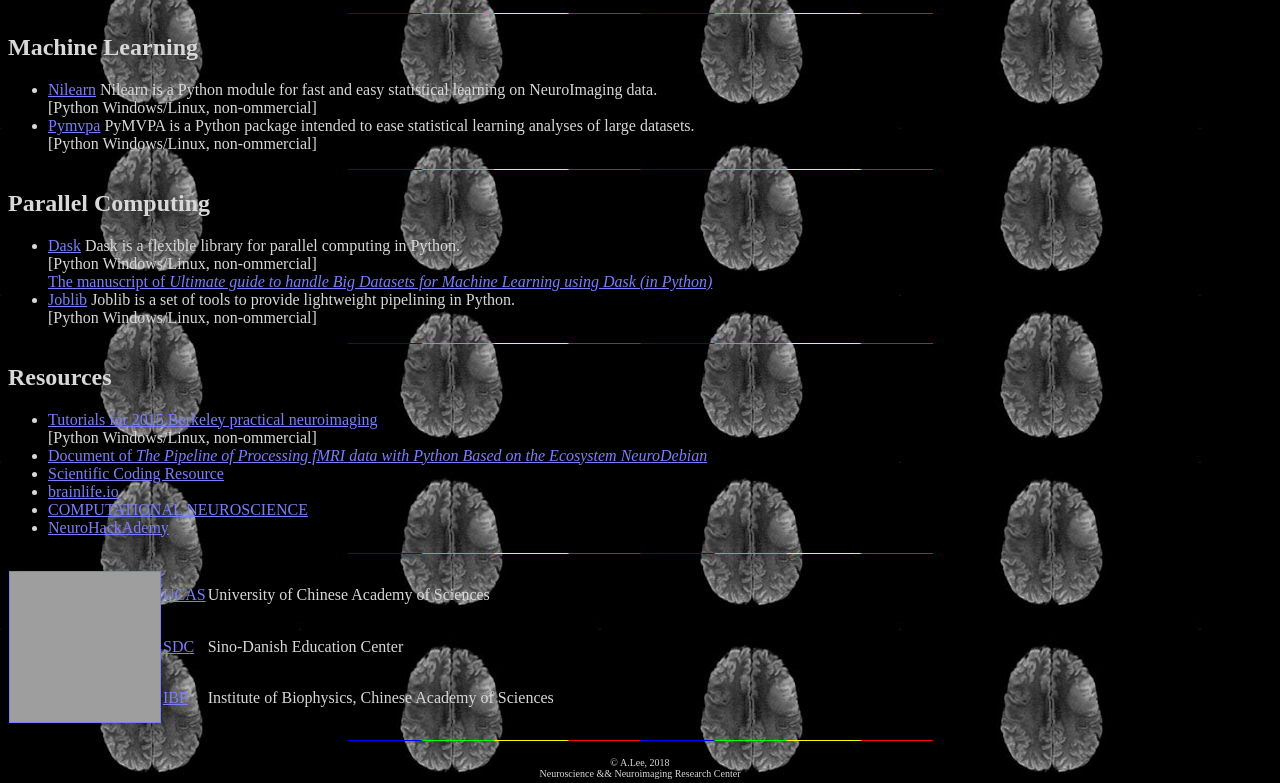
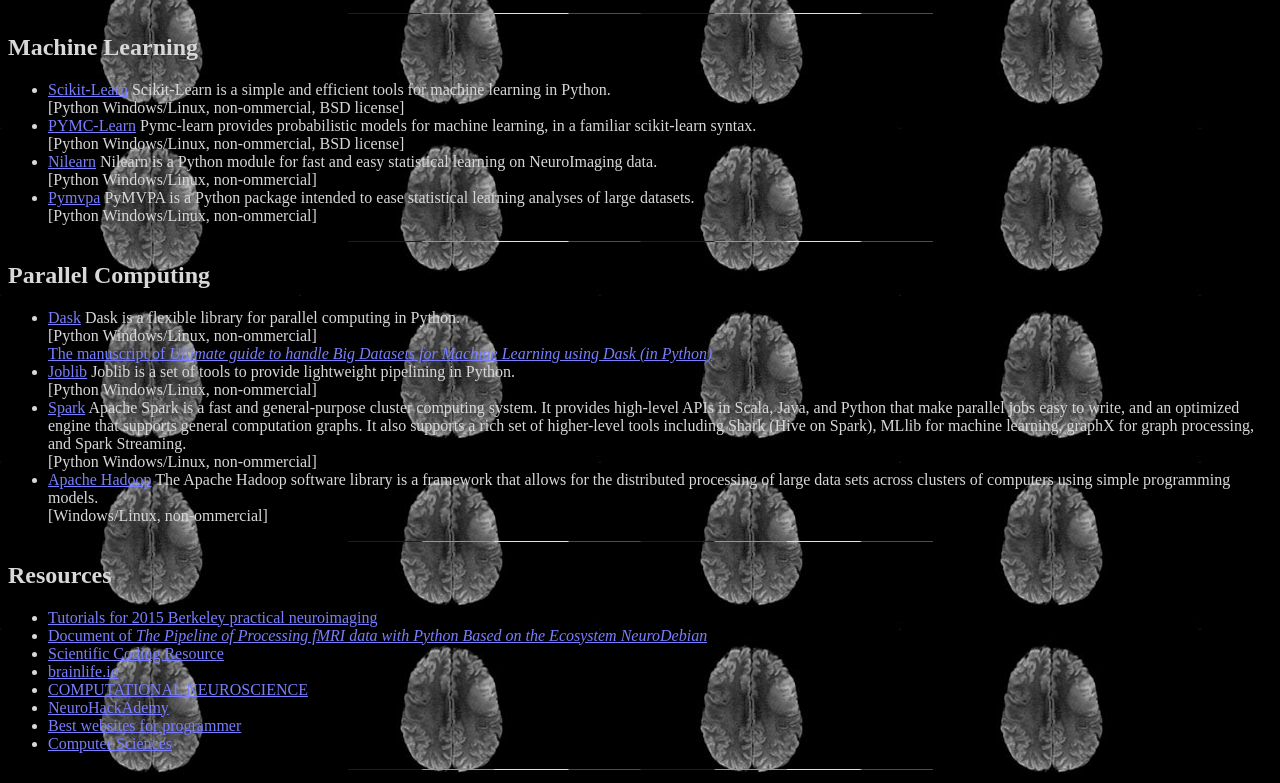
Before and after one commit to qianglisinoeusa/brainsoftware, a plain HTML site: page index.html in a window 1280 px wide. Shown: the part 1875-2658 px from the top of the page. Drawn offline with Linux system fonts and the light colour scheme; grey boxes are pictures that could not be loaded.

Commit message:
updated info

```diff
--- a/index.html
+++ b/index.html
@@ -273,6 +273,18 @@
     <h2>Machine Learning</h2>
 
     <ul>
+
+      <li>
+  <a href="https://scikit-learn.org/stable/index.html">Scikit-Learn</a>
+  Scikit-Learn is a simple and efficient tools for machine learning in Python.
+  <br>[Python Windows/Linux, non-ommercial, BSD license]
+
+      <li>
+  <a href="https://scikit-learn.org/stable/index.html">PYMC-Learn</a>
+  Pymc-learn provides probabilistic models for machine learning, in a familiar scikit-learn syntax.
+  <br>[Python Windows/Linux, non-ommercial, BSD license]
+
+
       <li>
 	<a href="http://nilearn.github.io/">Nilearn</a>
 	Nilearn is a Python module for fast and easy statistical learning on NeuroImaging data.
@@ -302,6 +314,14 @@
 		<a href="https://joblib.readthedocs.io/en/latest/">Joblib</a>
 		Joblib is a set of tools to provide lightweight pipelining in Python.
 		<br>[Python Windows/Linux, non-ommercial]
+    <li>
+    <a href="https://spark.apache.org/docs/0.9.0/index.html">Spark</a>
+    Apache Spark is a fast and general-purpose cluster computing system. It provides high-level APIs in Scala, Java, and Python that make parallel jobs easy to write, and an optimized engine that supports general computation graphs. It also supports a rich set of higher-level tools including Shark (Hive on Spark), MLlib for machine learning, graphX for graph processing, and Spark Streaming.
+    <br>[Python Windows/Linux, non-ommercial]
+    <li>
+    <a href="http://hadoop.apache.org/">Apache Hadoop</a>
+    The Apache Hadoop software library is a framework that allows for the distributed processing of large data sets across clusters of computers using simple programming models.
+    <br>[Windows/Linux, non-ommercial]
 	</ul>
 
 
@@ -316,7 +336,6 @@
     <ul>
       <li>
       <a href="https://github.com/practical-neuroimaging/pna2015">Tutorials for 2015 Berkeley practical neuroimaging</a>
-    <br>[Python Windows/Linux, non-ommercial]
       <li>
       <a href="https://drive.google.com/open?id=1ldAre4fQPIs6rFnubnFqx2H8991--o3s">Document of <i>The Pipeline of Processing fMRI data with Python Based on the Ecosystem NeuroDebian</i></a>
 	  <li>
@@ -327,6 +346,10 @@
     <a href="http://home.earthlink.net/~perlewitz/sftwr.html">COMPUTATIONAL NEUROSCIENCE</a>
     <li>
     <a href="https://neurohackademy.org/course_type/lectures/">NeuroHackAdemy</a>
+    <li>
+    <a href="https://github.com/sinodanish/Best-websites-a-programmer-should-visit">Best websites for programmer</a>
+    <li>
+    <a href="https://github.com/sinodanish/every-programmer-should-know">Computer Sciences</a>
   </ul>
 
     <p align="center"><img alt="separator"
```
